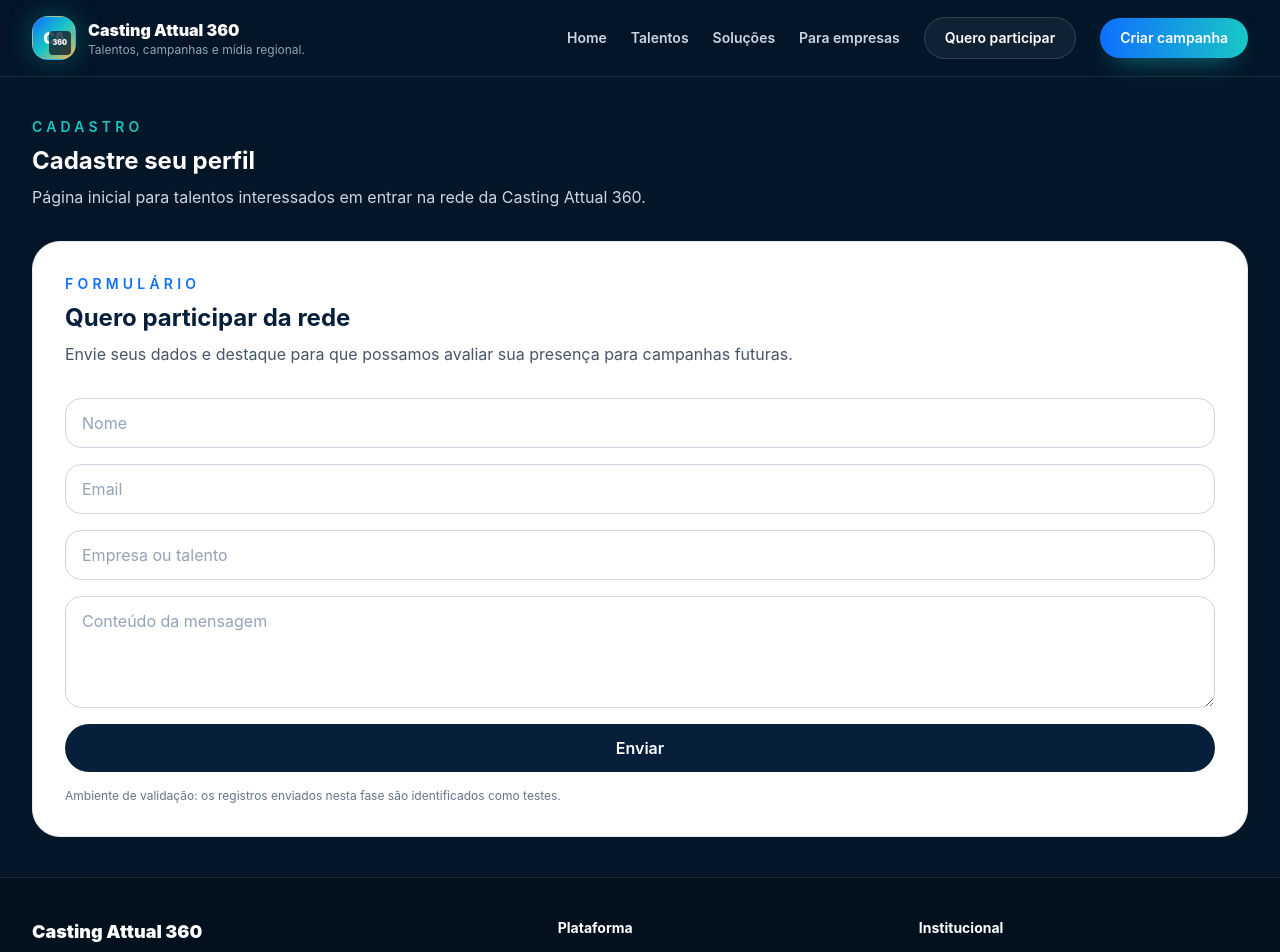
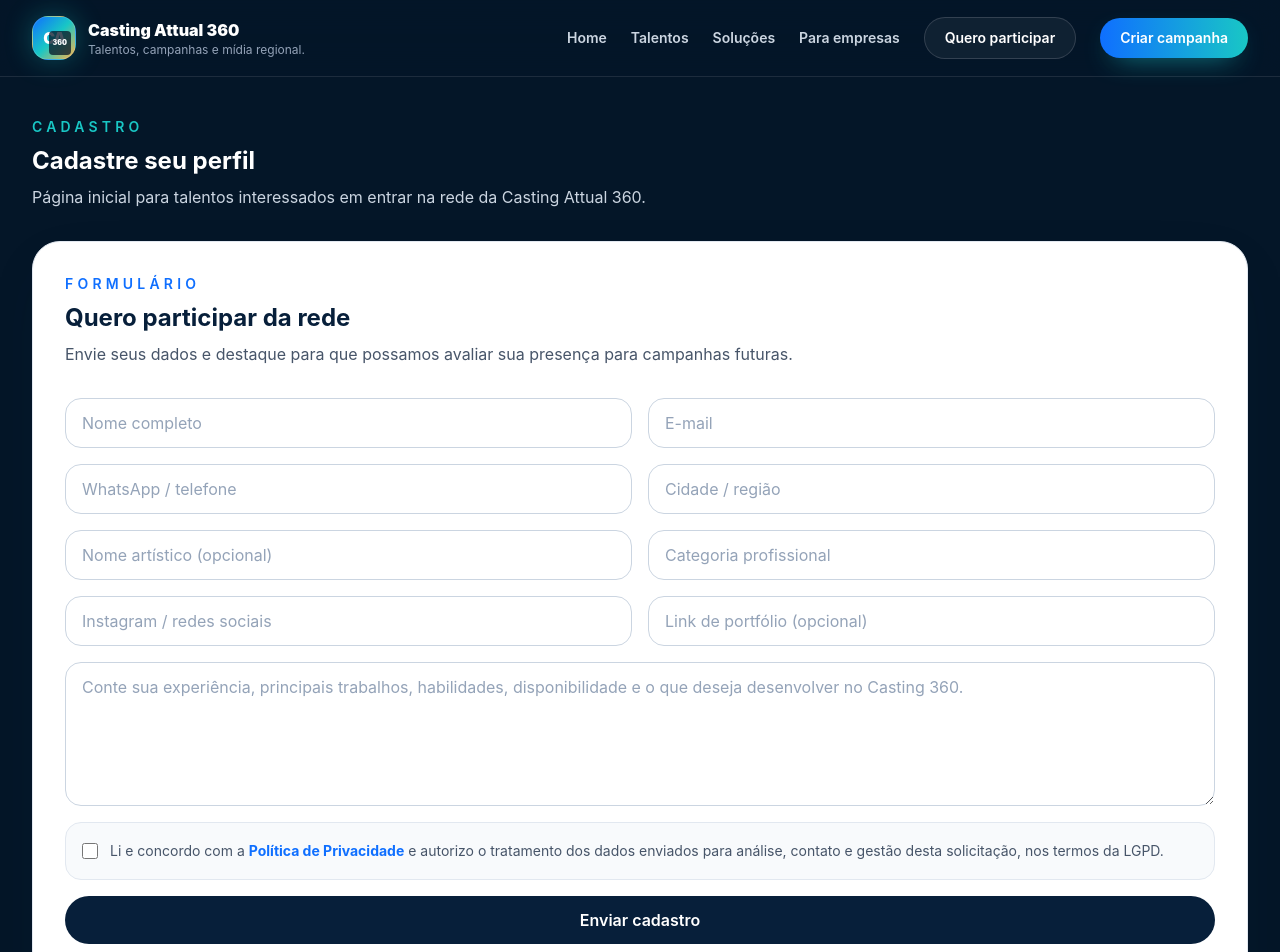
Before and after one commit to Grupo-Lira-de-Comunicacao/casting-attual-360, a Next.js app: page /talentos/cadastrar in a window 1280 px wide. Shown: the top 952 px of the page. Built offline with nearby package versions, Linux system fonts and the light colour scheme.

Commit message:
feat: transformar formulários públicos em cadastros reais

```diff
--- a/src/components/contact-form.tsx
+++ b/src/components/contact-form.tsx
@@ -1,5 +1,6 @@
 'use client';
 
+import Link from 'next/link';
 import { FormEvent, useState } from 'react';
 
 type ContactFormProps = {
@@ -14,6 +15,10 @@ export function ContactForm({ title, description, requestType }: ContactFormProp
 
   const fieldClassName =
     'rounded-2xl border border-slate-300 bg-white px-4 py-3 text-navy caret-blue outline-none placeholder:text-slate-400 transition focus:border-teal focus:ring-2 focus:ring-teal/25';
+
+  function value(formData: FormData, field: string) {
+    return String(formData.get(field) ?? '').trim();
+  }
 
   async function handleSubmit(event: FormEvent<HTMLFormElement>) {
     event.preventDefault();
@@ -31,13 +36,59 @@ export function ContactForm({ title, description, requestType }: ContactFormProp
       return;
     }
 
+    const consent = formData.get('consent') === 'on';
+    if (!consent) {
+      setStatus('error');
+      setMessage('Para enviar, confirme a leitura da Política de Privacidade e autorize o tratamento dos dados informados.');
+      return;
+    }
+
+    const common = {
+      name: value(formData, 'name'),
+      email: value(formData, 'email'),
+      phone: value(formData, 'phone'),
+      city: value(formData, 'city'),
+    };
+
+    const details = requestType === 'talento'
+      ? [
+          `Nome artístico: ${value(formData, 'stage_name') || 'não informado'}`,
+          `WhatsApp/telefone: ${common.phone}`,
+          `Cidade/região: ${common.city}`,
+          `Categoria profissional: ${value(formData, 'category')}`,
+          `Instagram/redes: ${value(formData, 'social') || 'não informado'}`,
+          `Portfólio/link: ${value(formData, 'portfolio') || 'não informado'}`,
+          '',
+          'Apresentação e experiência:',
+          value(formData, 'details'),
+          '',
+          'Consentimento LGPD: confirmado no envio.',
+        ].join('\n')
+      : [
+          `Empresa/marca: ${value(formData, 'organization')}`,
+          `Responsável: ${value(formData, 'responsible') || common.name}`,
+          `WhatsApp/telefone: ${common.phone}`,
+          `Cidade/região: ${common.city}`,
+          `Tipo de produção/campanha: ${value(formData, 'production_type')}`,
+          `Público-alvo: ${value(formData, 'audience') || 'não informado'}`,
+          '',
+          'Briefing / necessidade:',
+          value(formData, 'details'),
+          '',
+          'Consentimento LGPD: confirmado no envio.',
+        ].join('\n');
+
+    const organization = requestType === 'talento'
+      ? `${value(formData, 'category')} • ${common.city}`
+      : value(formData, 'organization');
+
     const payload = {
       request_type: requestType,
-      name: String(formData.get('name') ?? '').trim(),
-      email: String(formData.get('email') ?? '').trim(),
-      organization: String(formData.get('organization') ?? '').trim(),
-      message: String(formData.get('message') ?? '').trim(),
-      is_test: true,
+      name: common.name,
+      email: common.email,
+      organization,
+      message: details,
+      is_test: false,
     };
 
     try {
@@ -58,11 +109,15 @@ export function ContactForm({ title, description, requestType }: ContactFormProp
 
       form.reset();
       setStatus('success');
-      setMessage('Cadastro de teste enviado com sucesso.');
+      setMessage(
+        requestType === 'talento'
+          ? 'Cadastro recebido. Nossa equipe poderá entrar em contato para validação e próximos passos.'
+          : 'Solicitação recebida. Nossa equipe poderá entrar em contato para entender a campanha e indicar os próximos passos.',
+      );
     } catch (error) {
       console.error('Erro ao enviar formulário:', error);
       setStatus('error');
-      setMessage('Não foi possível enviar agora. Verifique a tabela e tente novamente.');
+      setMessage('Não foi possível enviar agora. Tente novamente em instantes.');
     }
   }
 
@@ -75,15 +130,59 @@ export function ContactForm({ title, description, requestType }: ContactFormProp
       </div>
 
       <form className="mt-8 grid gap-4" onSubmit={handleSubmit}>
-        <input className={fieldClassName} name="name" placeholder="Nome" required />
-        <input className={fieldClassName} name="email" type="email" placeholder="Email" required />
-        <input className={fieldClassName} name="organization" placeholder="Empresa ou talento" required />
-        <textarea className={`min-h-28 ${fieldClassName}`} name="message" placeholder="Conteúdo da mensagem" required />
+        <div className="grid gap-4 md:grid-cols-2">
+          <input className={fieldClassName} name="name" placeholder={requestType === 'talento' ? 'Nome completo' : 'Seu nome'} required maxLength={120} />
+          <input className={fieldClassName} name="email" type="email" placeholder="E-mail" required maxLength={180} />
+          <input className={fieldClassName} name="phone" type="tel" placeholder="WhatsApp / telefone" required maxLength={40} />
+          <input className={fieldClassName} name="city" placeholder="Cidade / região" required maxLength={120} />
+        </div>
+
+        {requestType === 'talento' ? (
+          <>
+            <div className="grid gap-4 md:grid-cols-2">
+              <input className={fieldClassName} name="stage_name" placeholder="Nome artístico (opcional)" maxLength={120} />
+              <input className={fieldClassName} name="category" placeholder="Categoria profissional" required maxLength={120} />
+              <input className={fieldClassName} name="social" placeholder="Instagram / redes sociais" maxLength={240} />
+              <input className={fieldClassName} name="portfolio" type="url" placeholder="Link de portfólio (opcional)" maxLength={500} />
+            </div>
+            <textarea
+              className={`min-h-36 ${fieldClassName}`}
+              name="details"
+              placeholder="Conte sua experiência, principais trabalhos, habilidades, disponibilidade e o que deseja desenvolver no Casting 360."
+              required
+              maxLength={2200}
+            />
+          </>
+        ) : (
+          <>
+            <div className="grid gap-4 md:grid-cols-2">
+              <input className={fieldClassName} name="organization" placeholder="Empresa / marca" required maxLength={180} />
+              <input className={fieldClassName} name="responsible" placeholder="Responsável pelo projeto" maxLength={120} />
+              <input className={fieldClassName} name="production_type" placeholder="Tipo de produção / campanha" required maxLength={180} />
+              <input className={fieldClassName} name="audience" placeholder="Público-alvo (opcional)" maxLength={240} />
+            </div>
+            <textarea
+              className={`min-h-36 ${fieldClassName}`}
+              name="details"
+              placeholder="Descreva a campanha, perfil de talento procurado, quantidade, datas, local, canais de divulgação e demais informações relevantes."
+              required
+              maxLength={2200}
+            />
+          </>
+        )}
+
+        <label className="flex items-start gap-3 rounded-2xl border border-slate-200 bg-slate-50 p-4 text-sm leading-6 text-slate-600">
+          <input name="consent" type="checkbox" required className="mt-1 h-4 w-4 shrink-0 accent-[#19c7c5]" />
+          <span>
+            Li e concordo com a <Link href="/privacidade" className="font-bold text-blue hover:underline">Política de Privacidade</Link> e autorizo o tratamento dos dados enviados para análise, contato e gestão desta solicitação, nos termos da LGPD.
+          </span>
+        </label>
+
         <button
           className="rounded-full bg-navy px-6 py-3 font-semibold text-white transition hover:bg-blue disabled:cursor-not-allowed disabled:opacity-60"
           disabled={status === 'sending'}
         >
-          {status === 'sending' ? 'Enviando...' : 'Enviar'}
+          {status === 'sending' ? 'Enviando...' : requestType === 'talento' ? 'Enviar cadastro' : 'Enviar briefing'}
         </button>
 
         {message && (
@@ -97,7 +196,9 @@ export function ContactForm({ title, description, requestType }: ContactFormProp
           </p>
         )}
 
-        <p className="text-xs text-slate-500">Ambiente de validação: os registros enviados nesta fase são identificados como testes.</p>
+        <p className="text-xs text-slate-500">
+          Os dados são usados exclusivamente para operar o Casting Attual 360 e atender esta solicitação. Consulte também nossos <Link href="/termos" className="font-semibold text-blue hover:underline">Termos de Uso</Link>.
+        </p>
       </form>
     </section>
   );
```
